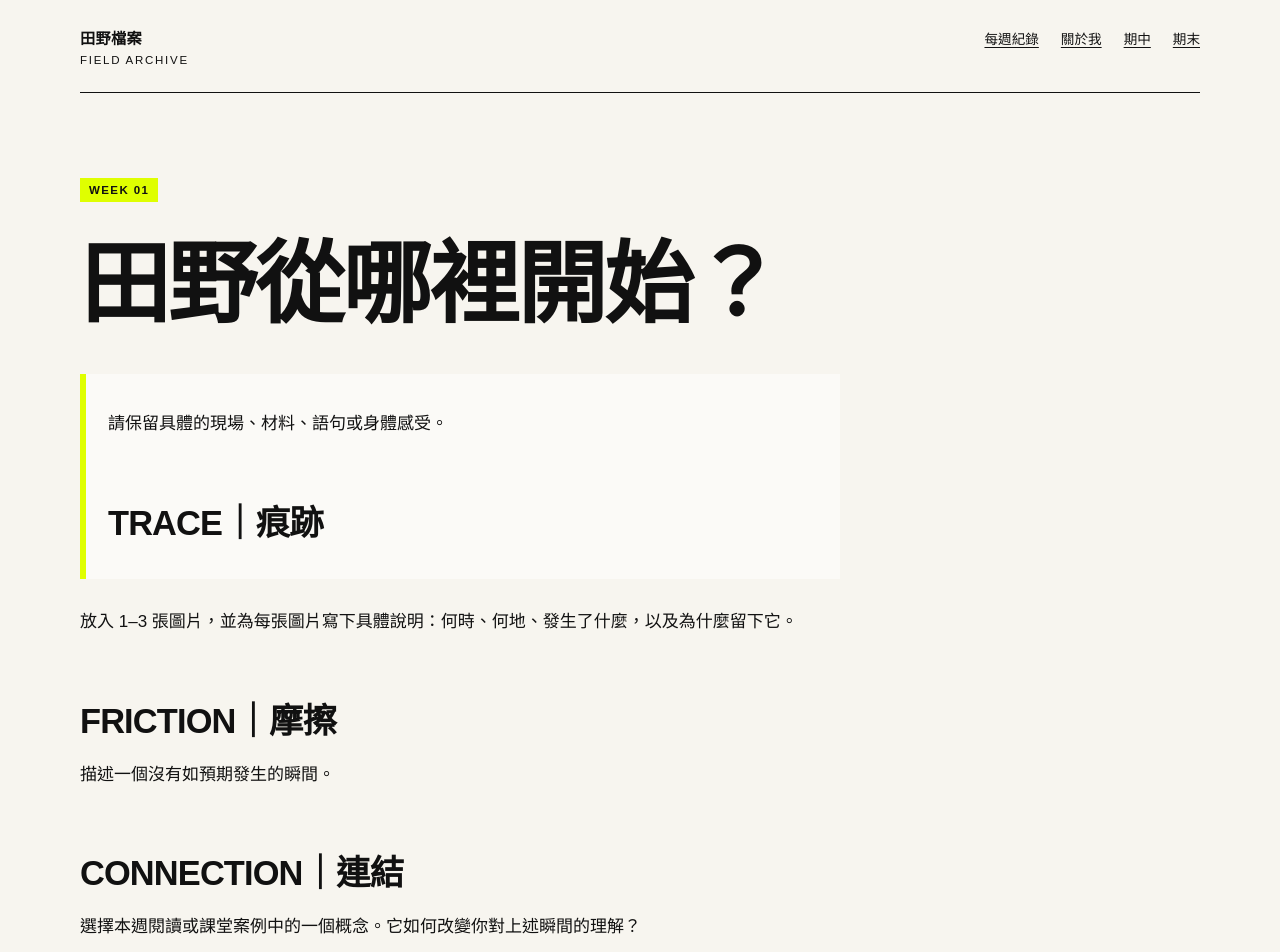
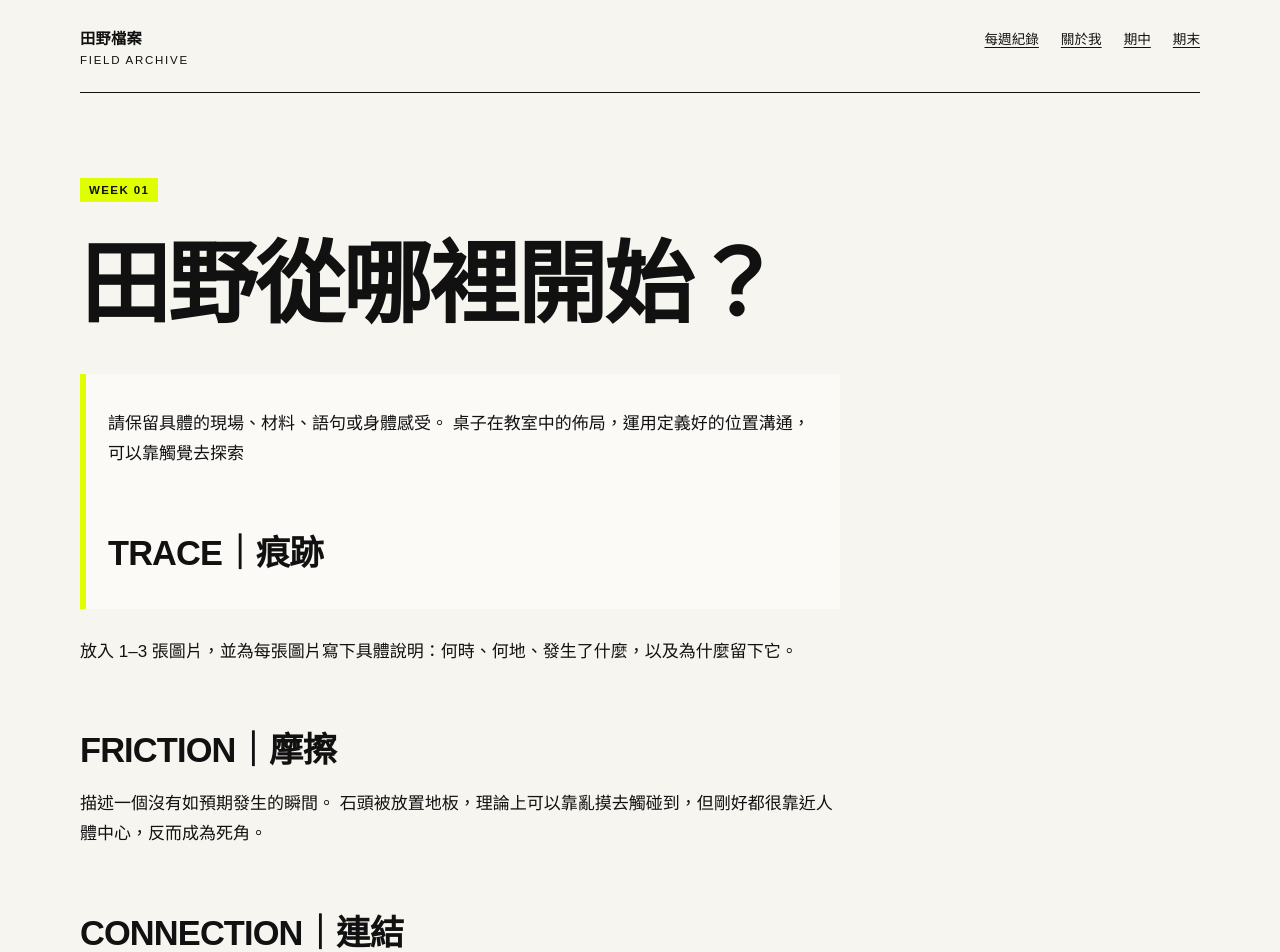
Before and after one commit to smallzy00lab/fieldworkarchive, a Jekyll site: the page built from weeks/week-01.md, in a window 1280 px wide and 1400 px high. Shown: the top 952 px of the window. Built offline with Jekyll 4.4.1, drawn with Linux system fonts in a browser that asks for light colours; some of the changed text lies outside the part shown.

Commit message:
Update week-01.md with new insights and reflections
Added a description of an unexpected moment and redefined communication units.

```diff
--- a/weeks/week-01.md
+++ b/weeks/week-01.md
@@ -8,6 +8,7 @@ permalink: /weeks/week-01/
 # 田野從哪裡開始？
 
 > 請保留具體的現場、材料、語句或身體感受。
+> 桌子在教室中的佈局，運用定義好的位置溝通，可以靠觸覺去探索
 >
 ## TRACE｜痕跡
 
@@ -16,10 +17,12 @@ permalink: /weeks/week-01/
 ## FRICTION｜摩擦
 
 描述一個沒有如預期發生的瞬間。
+石頭被放置地板，理論上可以靠亂摸去觸碰到，但剛好都很靠近人體中心，反而成為死角。
 
 ## CONNECTION｜連結
 
 選擇本週閱讀或課堂案例中的一個概念。它如何改變你對上述瞬間的理解？
+把習以為常的溝通單位重新定義，拿掉部分感官，在未知中僅能靠互相溝通、確認目的和，
 
 ## NEXT MOVE｜下一步
 
```
